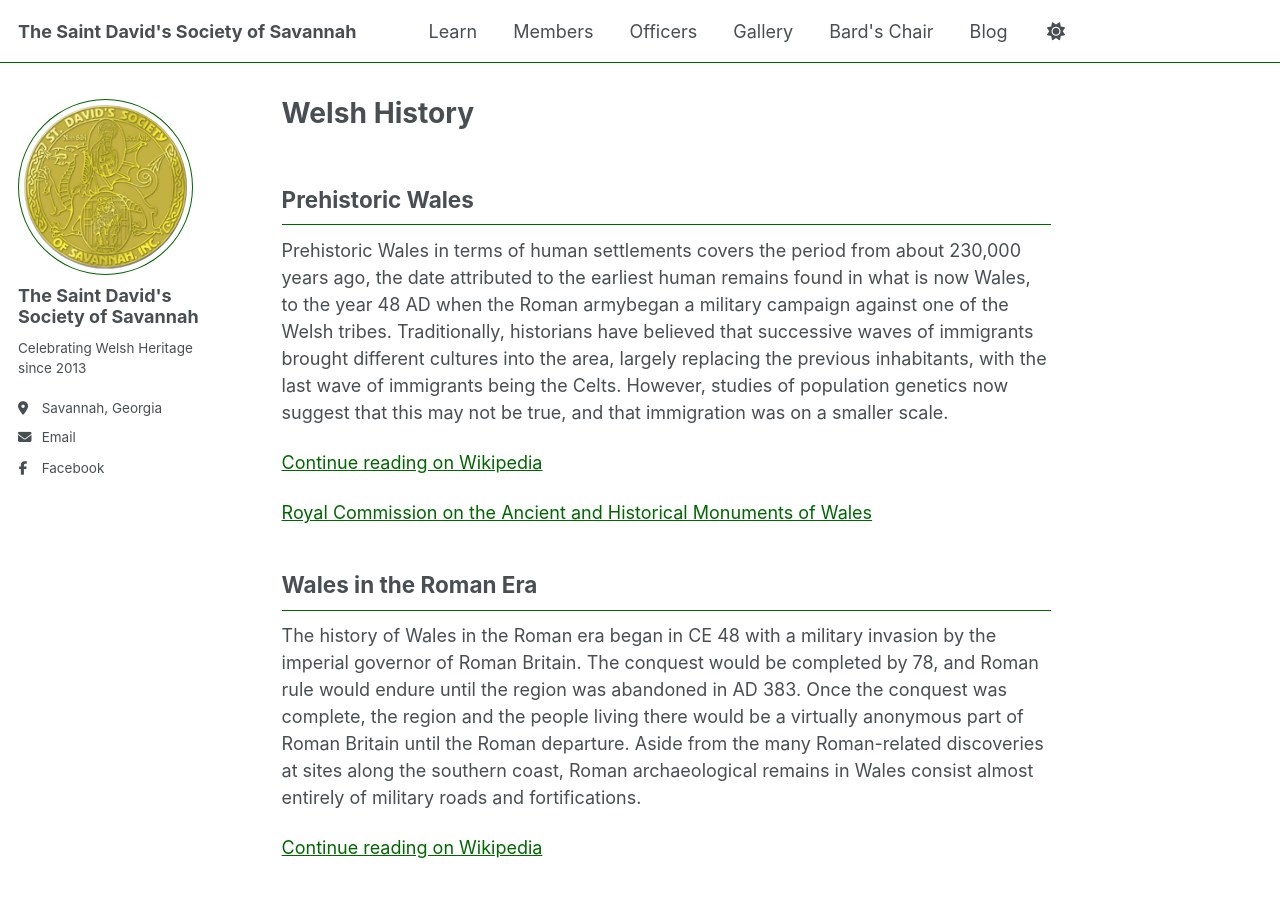
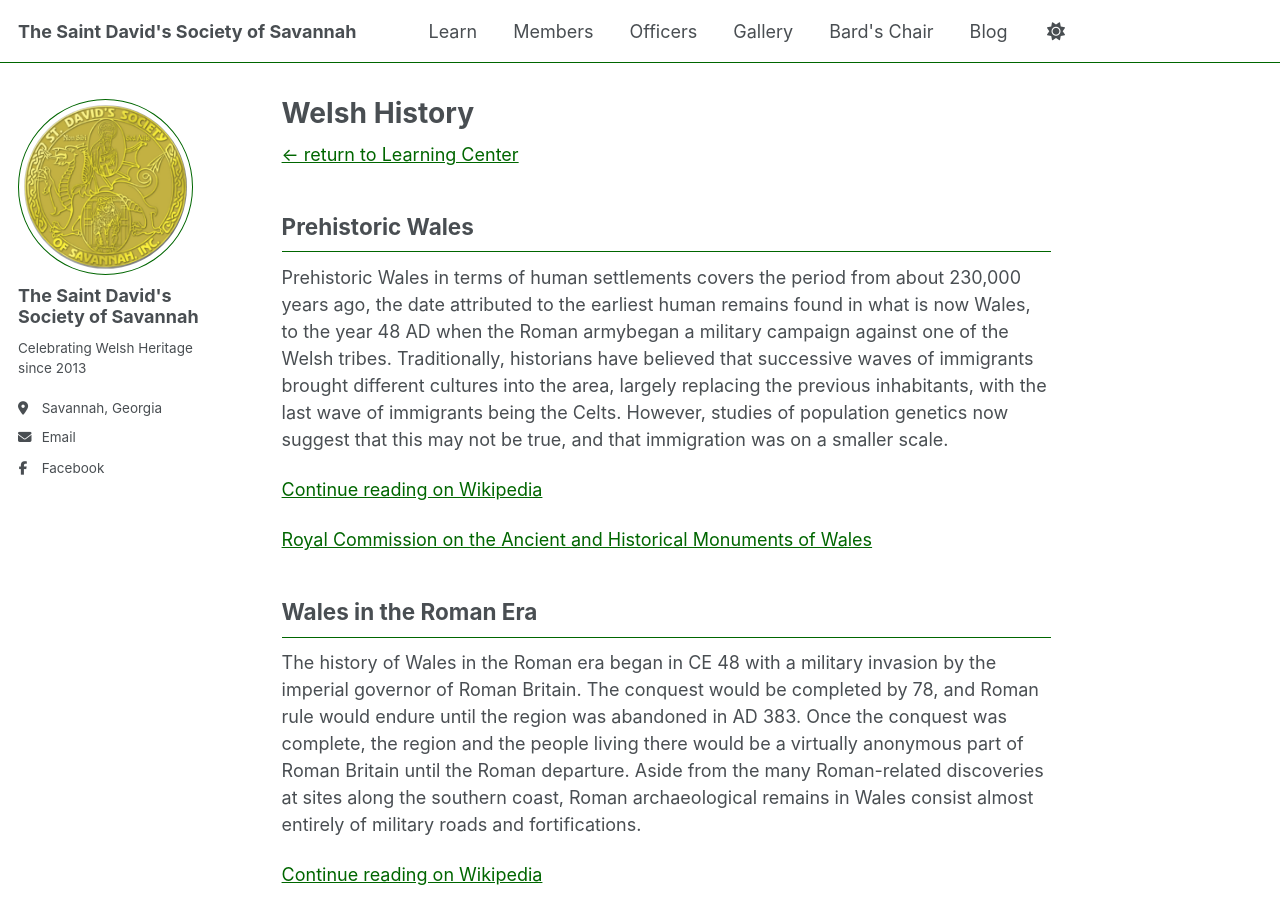
Before and after one commit to whancock6/sdss2, a Jekyll site: the page built from _pages/history.md, in a window 1280 px wide and 900 px high. Built offline with Jekyll 4.4.1, drawn with Linux system fonts in a browser that asks for light colours; a script bundle is joined from its source files by our own code; library files that are not in the unit come from our copies.

Commit message:
Update history.md

```diff
--- a/_pages/history.md
+++ b/_pages/history.md
@@ -5,7 +5,7 @@ author_profile: true
 redirect_from:
   - /welsh-history/
 ---
-
+[&larr; return to Learning Center](https://whancock6.github.io/sdss2/learn/)
 ## Prehistoric Wales
 Prehistoric Wales in terms of human settlements covers the period from about 230,000 years ago, the date attributed to the earliest human remains found in what is now Wales, to the year 48 AD when the Roman armybegan a military campaign against one of the Welsh tribes.
 Traditionally, historians have believed that successive waves of immigrants brought different cultures into the area, largely replacing the previous inhabitants, with the last wave of immigrants being the Celts.
```
